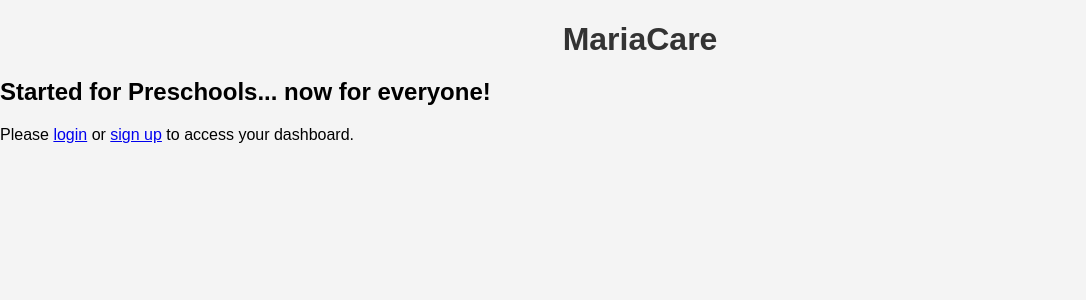
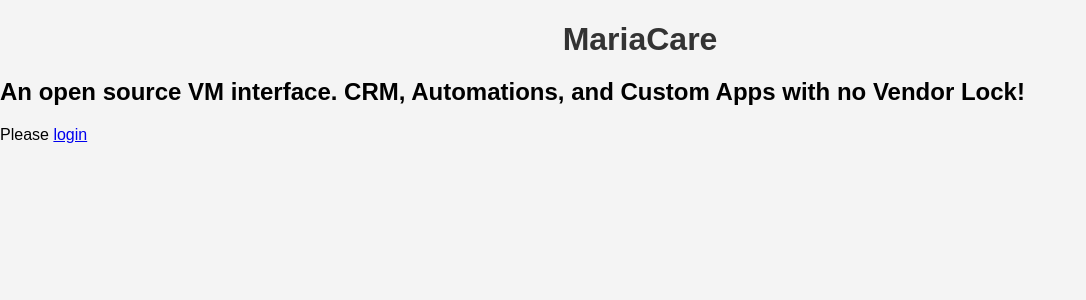
Before and after one commit to rizavi-enterprises/mariakube, a Flask app: page / in a window 1280 px wide. Shown: the part 38-338 px from the top of the page, without its empty margins (0-1086 px from the left). Run offline with Flask 3, Linux system fonts and the light colour scheme; parts of the project's set-up code (start-up, migrations or seed data) failed here and were passed over.

Commit message:
Update landing.html
Signed-off-by: Arthur Rizavi <48633148+rizavi@users.noreply.github.com>

```diff
--- a/templates/landing.html
+++ b/templates/landing.html
@@ -1,6 +1,6 @@
 {% extends "base.html" %}
 {% block content %}
 <h1>MariaCare</h1>
-<h2>Started for Preschools... now for everyone!</h2>
-<p>Please <a href="{{ url_for('login') }}">login</a> or <a href="{{ url_for('signup') }}">sign up</a> to access your dashboard.</p>
+<h2>An open source VM interface. CRM, Automations, and Custom Apps with no Vendor Lock!</h2>
+<p>Please <a href="{{ url_for('login') }}">login</a></p>
 {% endblock %}
```
